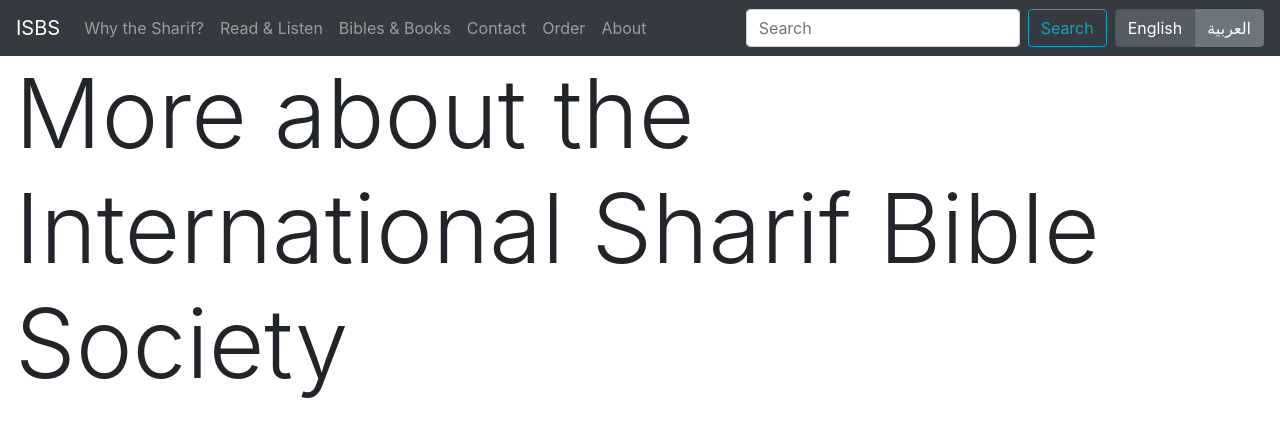
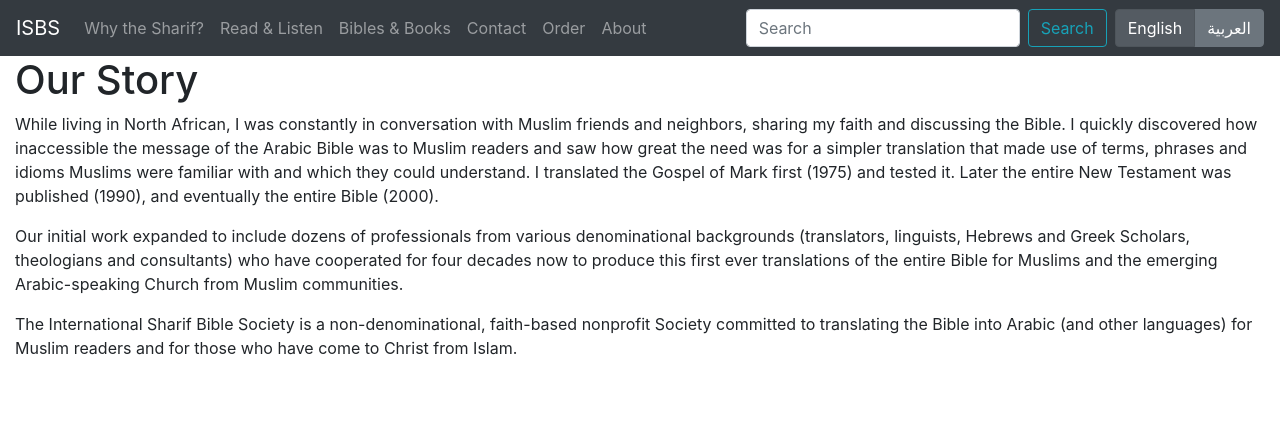
Before and after one commit to sharifbible/sharifbible.github.io, a Jekyll site: the page built from en/pages/about.md, in a window 1280 px wide. Shown: the top 437 px of the page. Built offline with Jekyll 4.4.1, drawn with Linux system fonts in a browser that asks for light colours; nearby versions of some CDN libraries.

Commit message:
more content, ltr this time

```diff
--- a/en/pages/about.md
+++ b/en/pages/about.md
@@ -4,5 +4,10 @@ title: About
 permalink: /en/about/
 ---
 
-{:.display-1}
-# More about the International Sharif Bible Society
+# Our Story
+
+While living in North African, I was constantly in conversation with Muslim friends and neighbors, sharing my faith and discussing the Bible. I quickly discovered how inaccessible the message of the Arabic Bible was to Muslim readers and saw how great the need was for a simpler translation that made use of terms, phrases and idioms Muslims were familiar with and which they could understand. I translated the Gospel of Mark first (1975) and tested it. Later the entire New Testament was published (1990), and eventually the entire Bible (2000).
+
+Our initial work expanded to include dozens of professionals from various denominational backgrounds (translators, linguists, Hebrews and Greek Scholars, theologians and consultants) who have cooperated for four decades now to produce this first ever translations of the entire Bible for Muslims and the emerging Arabic-speaking Church from Muslim communities.
+
+The International Sharif Bible Society is a non-denominational, faith-based nonprofit Society committed to translating the Bible into Arabic (and other languages) for Muslim readers and for those who have come to Christ from Islam.
```
Also changed, not shown: ar/pages/about.md (+4 -2 lines), ar/pages/index.md (+1 -2 lines).
